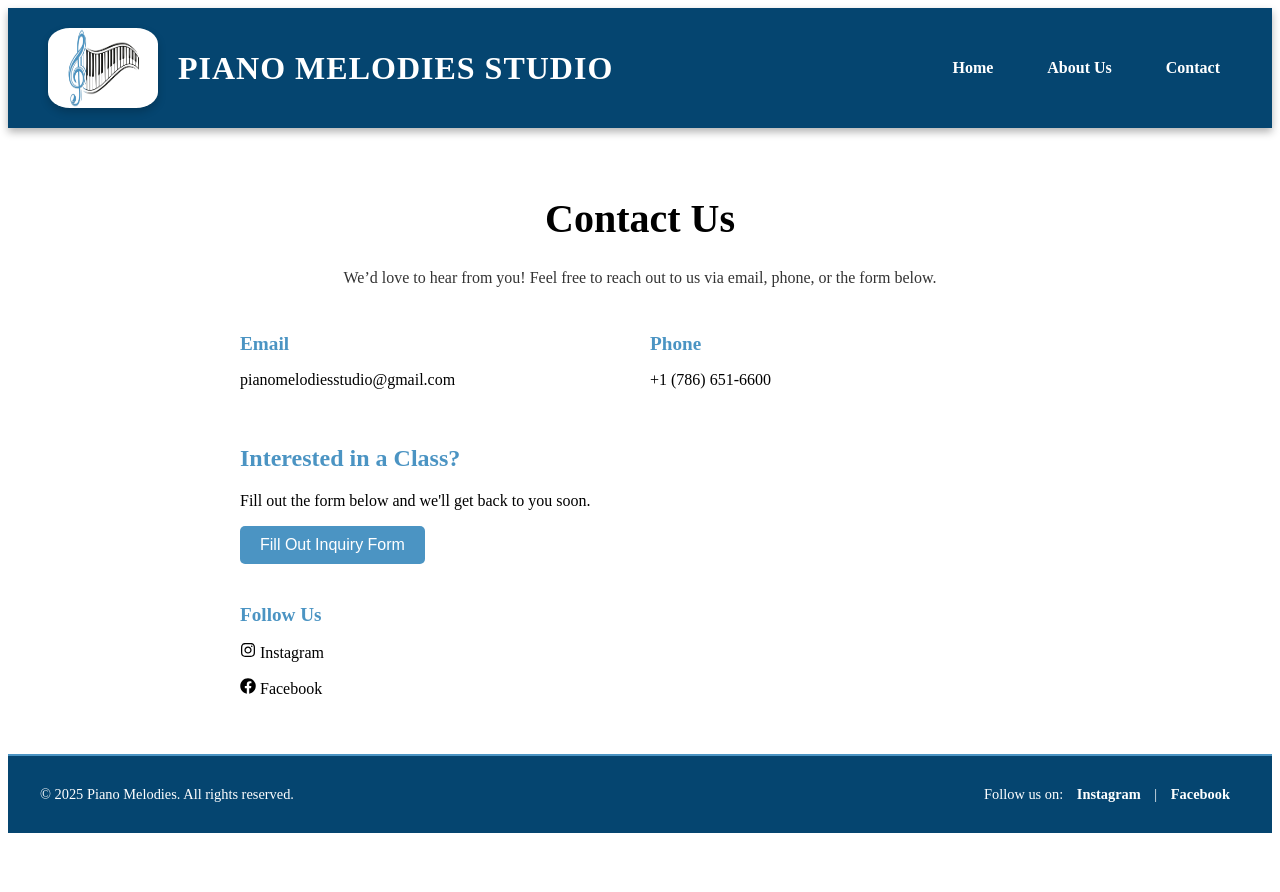
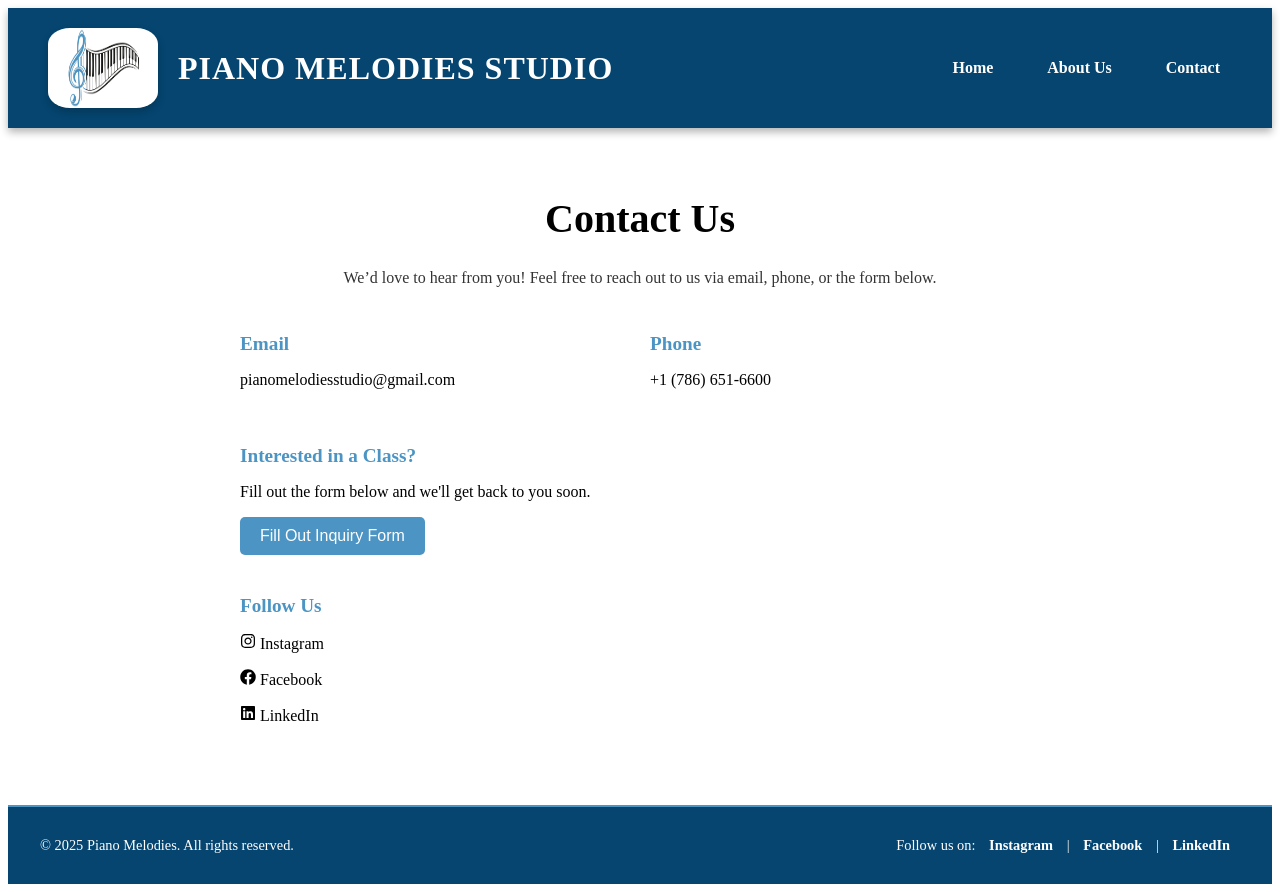
Before and after one commit to Patxi25/piano-melodies, a Next.js app: page /contact in a window 1280 px wide. Before the commit the page ends 841 px from the top, so only its background shows below. Built offline with nearby package versions, Linux system fonts and the light colour scheme.

Commit message:
Updating styles and adding a section to the contact us page

```diff
--- a/src/app/components/footer/index.tsx
+++ b/src/app/components/footer/index.tsx
@@ -1,4 +1,3 @@
-import { FaInstagram } from "react-icons/fa";
 import styles from './styles.module.css';
 
 export const Footer: React.FC = () => {
@@ -9,7 +8,8 @@ export const Footer: React.FC = () => {
         <p className={styles.social}>
           Follow us on:
           <a href="https://www.instagram.com/pianomelodies_studio/" target="_blank" rel="noopener noreferrer"> Instagram</a> |
-          <a href="https://www.facebook.com/p/Piano-Melodies-61567913116105/" target="_blank" rel="noopener noreferrer"> Facebook</a>
+          <a href="https://www.facebook.com/p/Piano-Melodies-61567913116105/" target="_blank" rel="noopener noreferrer"> Facebook</a> |
+          <a href="https://www.linkedin.com/company/piano-melodies-llc/" target="_blank" rel="noopener noreferrer"> LinkedIn</a>
         </p>
       </div>
     </footer>
--- a/src/app/contact/page.tsx
+++ b/src/app/contact/page.tsx
@@ -1,6 +1,6 @@
 'use client';
 
-import { FaFacebook, FaInstagram } from "react-icons/fa";
+import { FaFacebook, FaInstagram, FaLinkedin } from "react-icons/fa";
 import styles from "./styles.module.css";
 import Button from "../components/button";
 
@@ -28,10 +28,10 @@ const ContactPage: React.FC = () => (
     </div>
 
     {/* Contact Form */}
-    <div className={styles.formContainer}>
+    <div className={styles.sectionContainer}>
       <h2>Interested in a Class?</h2>
       <p>Fill out the form below and we'll get back to you soon.</p>
-      <div className={styles.formContainer}>
+      <div className={styles.sectionContainer}>
       <Button
           onClick={() => window.open('https://docs.google.com/forms/d/e/1FAIpQLSehNapZOV3DjqfkuqMJQ9fqAjjG6MiNUI4ksfdlDmWWEdfNBA/viewform', '_blank')}
         >
@@ -41,7 +41,7 @@ const ContactPage: React.FC = () => (
     </div>
 
     {/* Social Media Links */}
-    <div className={styles.socialMedia}>
+    <div className={styles.sectionContainer}>
       <h2>Follow Us</h2>
       <p>
         <FaInstagram className={styles.icon} />
@@ -55,6 +55,12 @@ const ContactPage: React.FC = () => (
         &nbsp;Facebook
         </a>
       </p>
+      <p>
+        <FaLinkedin className={styles.icon} />
+        <a href="https://www.linkedin.com/company/piano-melodies-llc/" target="_blank" rel="noopener noreferrer">
+        &nbsp;LinkedIn
+        </a>
+      </p>
     </div>
   </div>
 );
--- a/src/app/contact/styles.module.css
+++ b/src/app/contact/styles.module.css
@@ -52,50 +52,26 @@
     text-decoration: underline;
   }
 
-  .formContainer {
+  .sectionContainer {
     margin-bottom: 40px;
   }
 
-  .formContainer h2 {
-    color: #4B94C3;
-    text-align: left;
-    margin-bottom: 20px;
-  }
-
-  .contactForm {
-    display: flex;
-    flex-direction: column;
-    gap: 15px;
-  }
-
-  .contactForm label {
-    font-size: 1rem;
-  }
-
-  .contactForm input,
-  .contactForm textarea {
-    font-size: 1rem;
-    padding: 10px;
-    border: 1px solid #ccc;
-    border-radius: 5px;
-  }
-
-  .socialMedia {
+  .sectionContainer {
     text-align: left;
   }
 
-  .socialMedia h2 {
+  .sectionContainer h2 {
     color: #4B94C3;
     font-size: 1.2rem;
   }
 
-  .socialMedia a {
+  .sectionContainer a {
     color: black;
     text-decoration: none;
     font-size: 1rem;
   }
 
-  .socialMedia a:hover {
+  .sectionContainer a:hover {
     text-decoration: underline;
   }
 
```
Also changed, not shown: src/app/about/page.tsx (+13 -0 lines).
